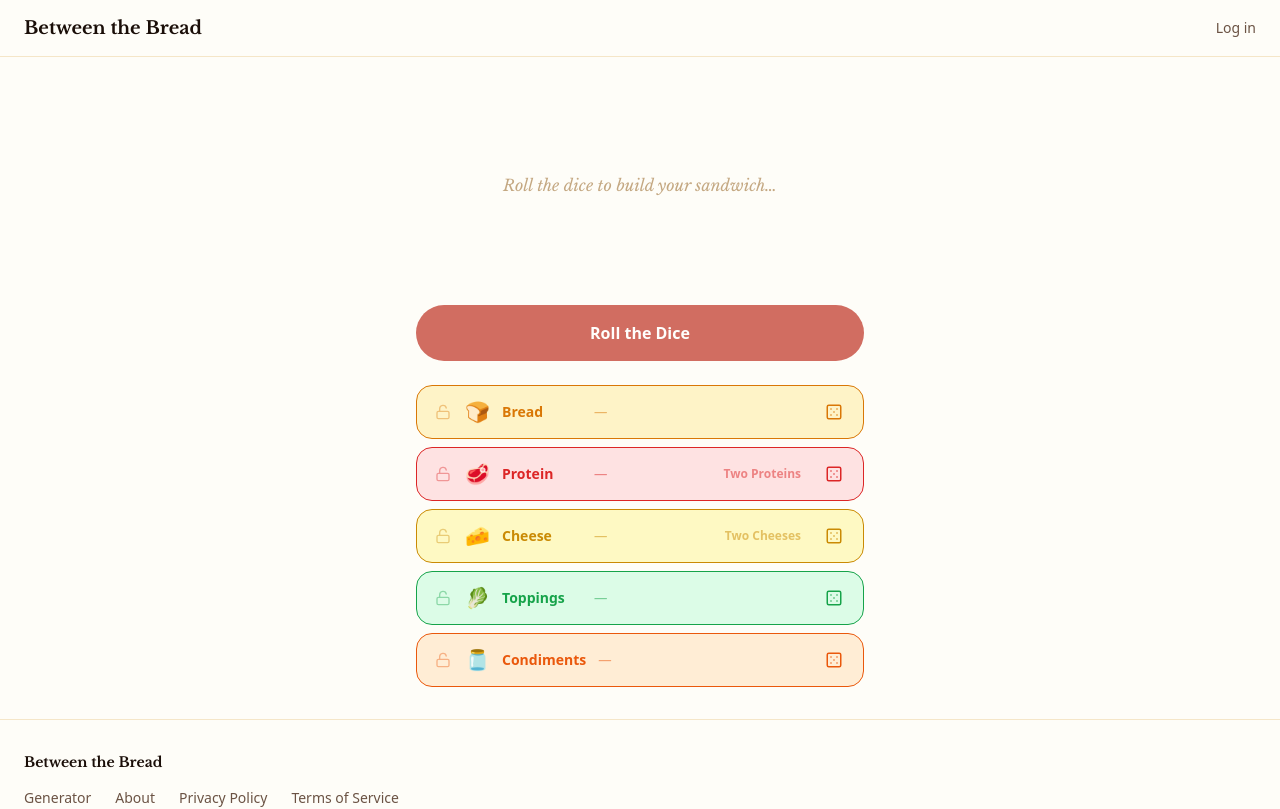
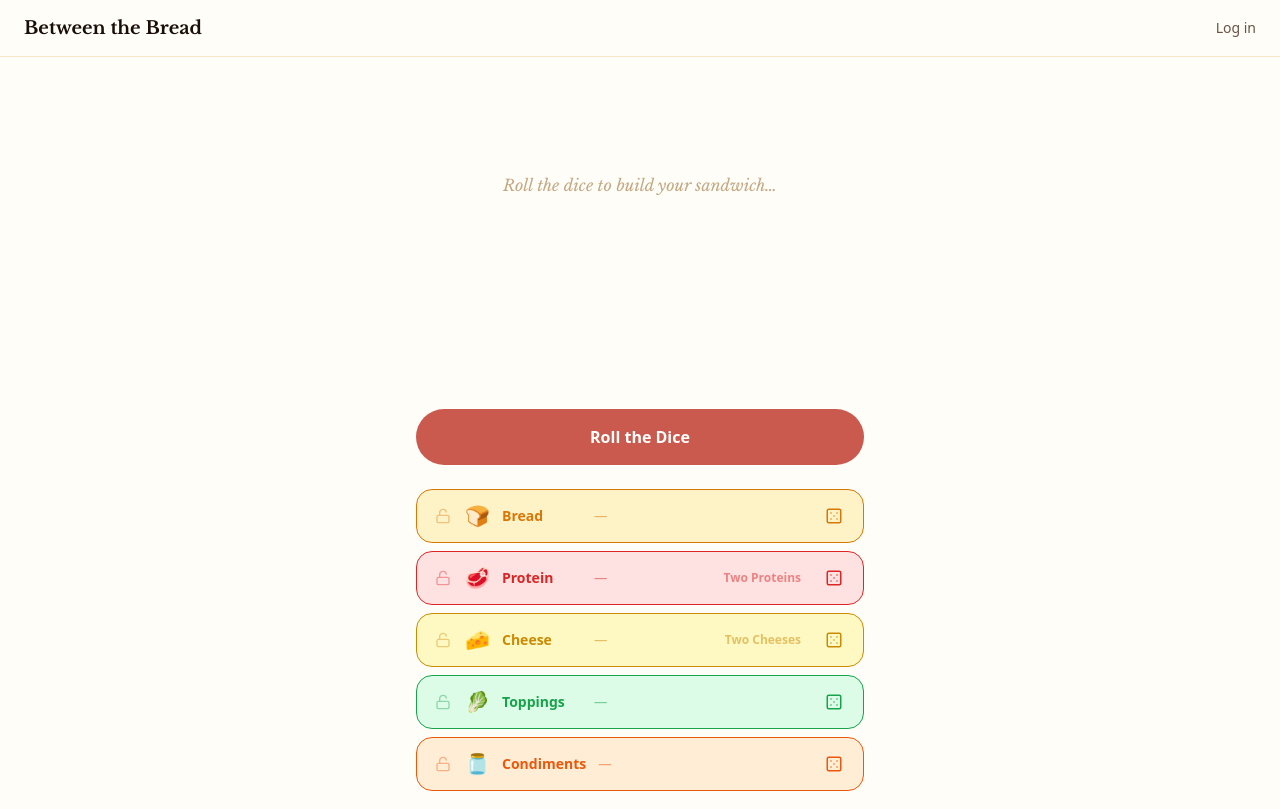
Before and after one commit to dylan-solomon/Between-the-Bread, a React (Vite) app: page / in a window 1280 px wide. Shown: the top 809 px of the page. Built offline with nearby package versions, Linux system fonts and the light colour scheme.

Commit message:
Render summary card before roll so it doesn't push other content down page

```diff
--- a/src/pages/HomePage.tsx
+++ b/src/pages/HomePage.tsx
@@ -17,7 +17,9 @@ export default function HomePage() {
       <div className="mx-auto max-w-[480px] px-4 py-8 flex flex-col gap-6">
         <SandwichVisual composition={session.composition} />
 
-        {!isRolling && <SummaryCard composition={session.composition} />}
+        <div className="min-h-20">
+          {!isRolling && <SummaryCard composition={session.composition} />}
+        </div>
 
         <RollAllButton
           hasRolled={session.hasRolled}
```
